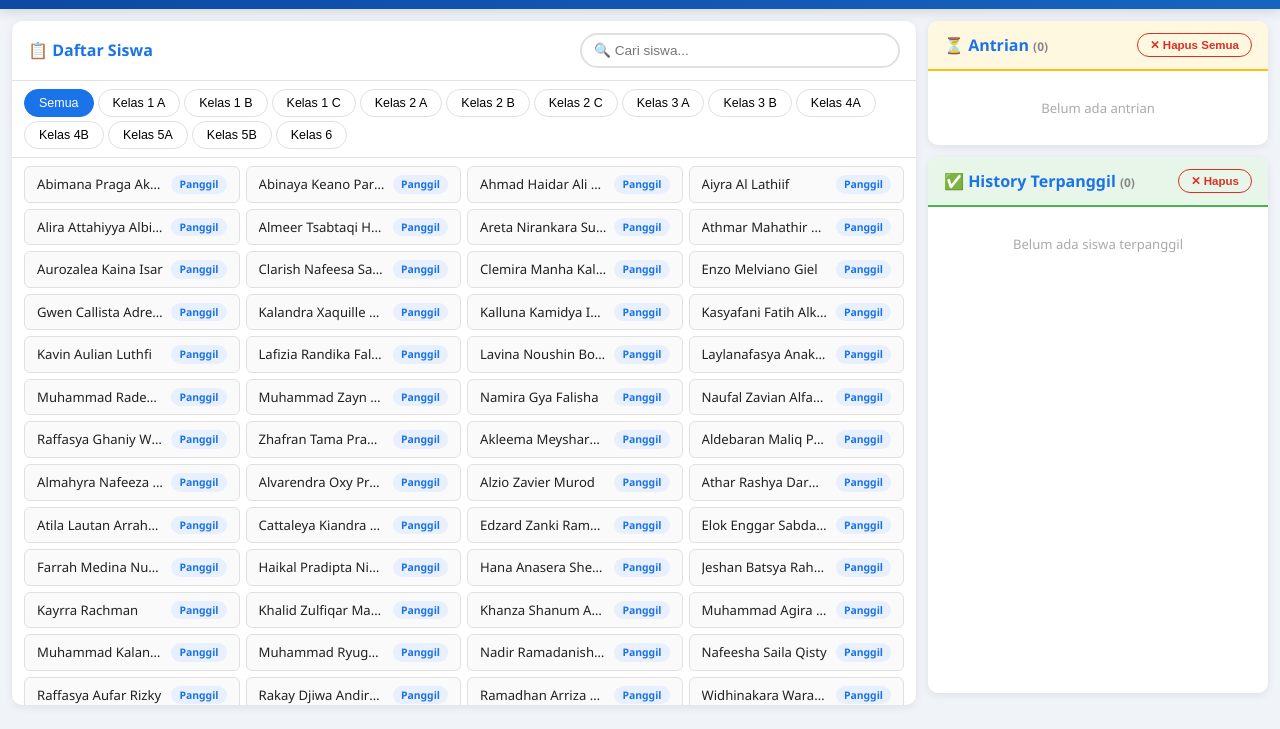
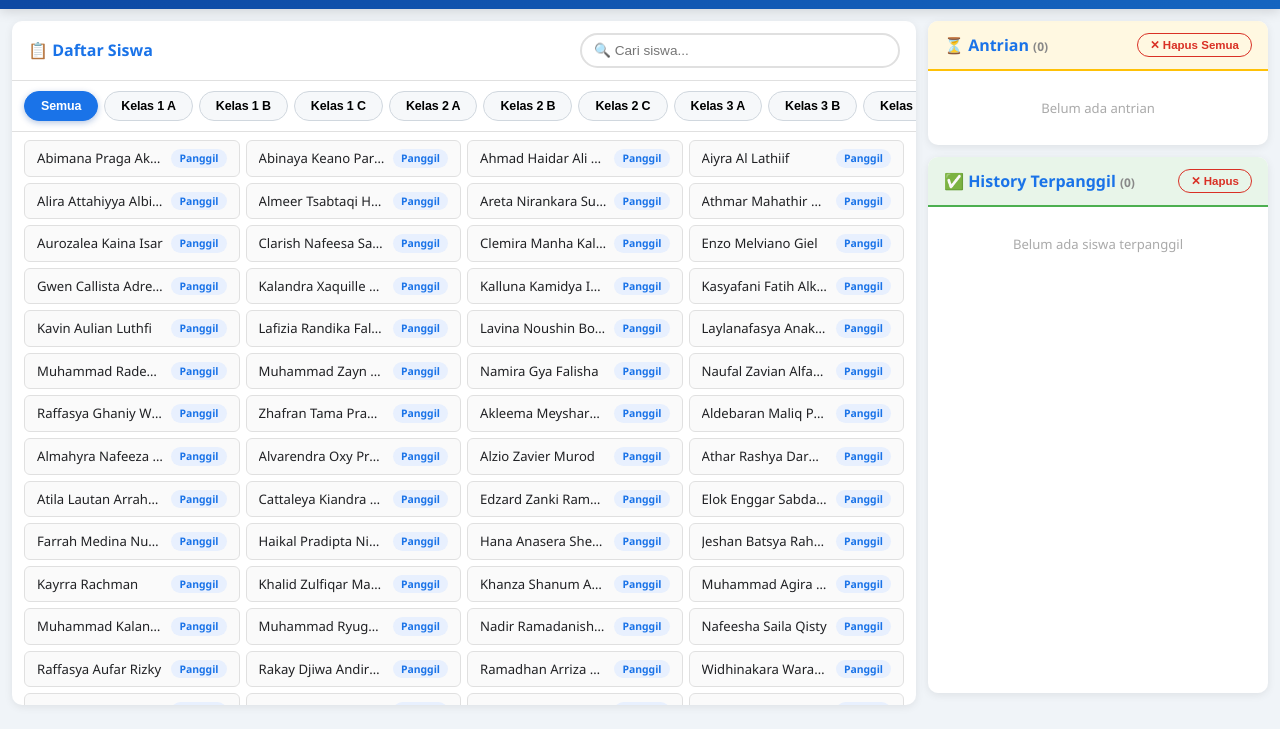
Before and after one commit to gitjoehunzz-pixel/pemanggilansiswasimple, a website: page index.html in a window 1280 px wide. Shown: the part 71-800 px from the top of the page. Drawn offline with Linux system fonts and the light colour scheme; no server answers.

Commit message:
🎨 Rapikan class tabs: scroll horizontal, pill style, auto-scroll active

```diff
--- a/index.html
+++ b/index.html
@@ -117,30 +117,47 @@ body {
 /* Class Tabs */
 .class-tabs {
   display: flex;
-  flex-wrap: wrap;
-  gap: 4px;
-  padding: 8px 12px;
+  flex-wrap: nowrap;
+  gap: 6px;
+  padding: 10px 12px;
   border-bottom: 1px solid var(--border);
   overflow-x: auto;
-  scrollbar-width: thin;
-}
+  overflow-y: hidden;
+  scrollbar-width: none;
+  -webkit-overflow-scrolling: touch;
+  scroll-behavior: smooth;
+}
+.class-tabs::-webkit-scrollbar { display: none; }
 .class-tab {
-  padding: 6px 14px;
-  border-radius: 16px;
-  border: 1.5px solid var(--border);
-  background: #fff;
+  padding: 7px 16px;
+  border-radius: 20px;
+  border: 1.5px solid #d0d7de;
+  background: #f6f8fa;
   cursor: pointer;
   font-size: .78rem;
-  font-weight: 500;
+  font-weight: 600;
   white-space: nowrap;
   transition: all .15s;
   user-select: none;
-}
-.class-tab:hover { background: #e8f0fe; border-color: var(--primary); }
+  flex-shrink: 0;
+  letter-spacing: -.01em;
+}
+.class-tab:hover { background: #e8f0fe; border-color: #90c2f0; }
 .class-tab.active {
   background: var(--primary);
   color: #fff;
   border-color: var(--primary);
+  box-shadow: 0 2px 6px rgba(13,71,161,.3);
+}
+.class-tab[data-cls="all"] {
+  background: #fff;
+  border-color: var(--primary);
+  color: var(--primary);
+  font-weight: 700;
+}
+.class-tab[data-cls="all"].active {
+  background: var(--primary);
+  color: #fff;
 }
 /* Student Grid */
 .student-grid {
@@ -525,8 +542,8 @@ body {
   .header-title p { font-size: .7rem; }
   .panel-header { padding: 8px 12px; }
   .panel-header h2 { font-size: .9rem; }
-  .class-tabs { padding: 6px 8px; }
-  .class-tab { padding: 5px 10px; font-size: .7rem; }
+  .class-tabs { padding: 8px 10px; gap: 6px; }
+  .class-tab { padding: 7px 14px; font-size: .73rem; border-radius: 18px; }
   .search-box { max-width: none; }
 
   /* Mobile bottom nav */
@@ -1129,6 +1146,8 @@ function renderTabs() {
       tab.classList.add('active');
       state.activeClass = tab.dataset.cls;
       renderStudents();
+      // Auto-scroll active tab into view
+      tab.scrollIntoView({ behavior: 'smooth', inline: 'center', block: 'nearest' });
     });
   });
 }
```
Also changed, not shown: 1 other file.
